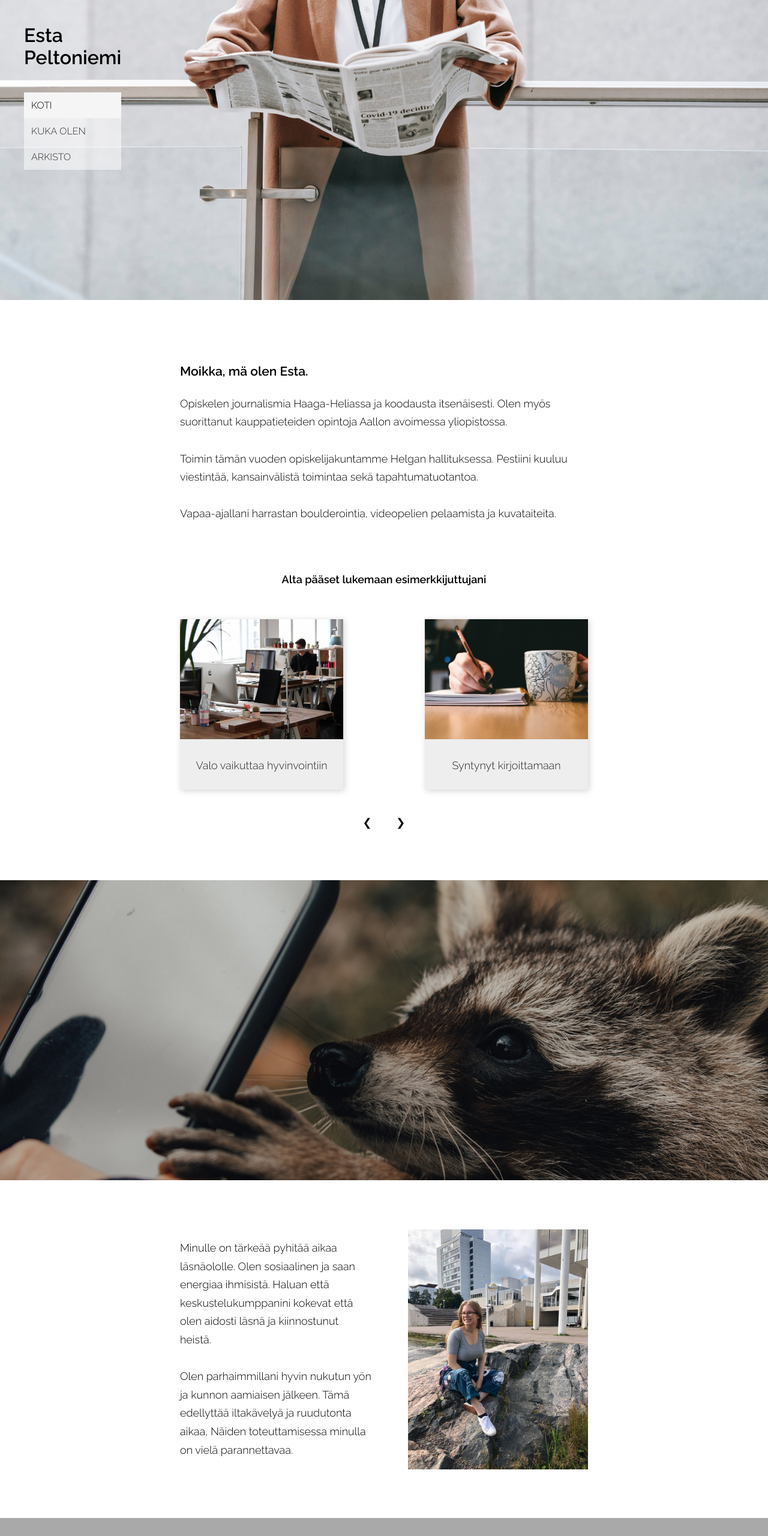
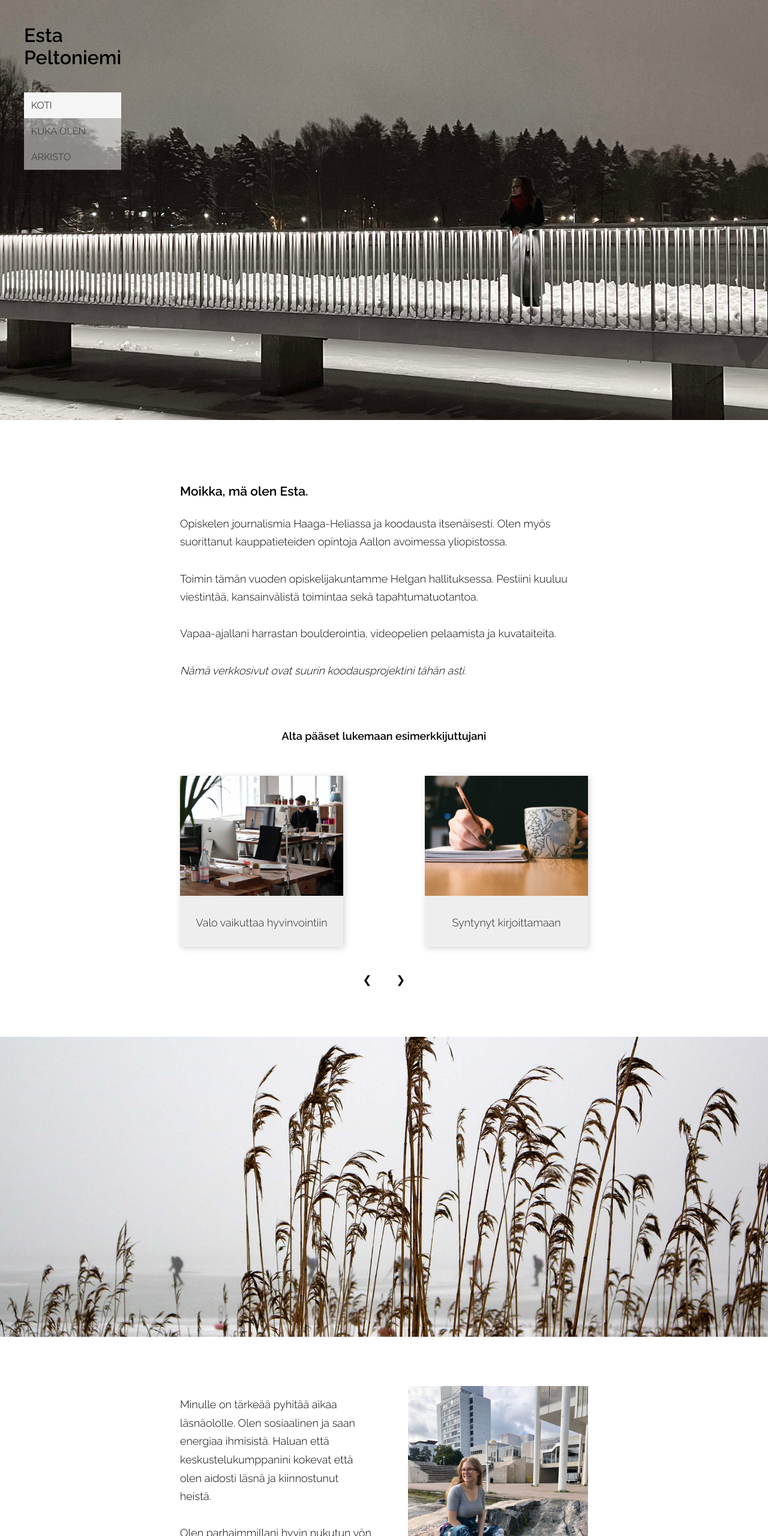
Before and after one commit to estapelt/portfoliosivut, a website: page index.html in a window 1280 px wide. Shown: the top 2560 px of the page at 60% size. Drawn offline with Linux system fonts and the light colour scheme.

Commit message:
Updated pictures

```diff
--- a/app.yaml
+++ b/app.yaml
@@ -7,6 +7,10 @@ handlers:
     static_files: index.html
     upload: index.html
 
+  - url: /archive
+    static_files: archive.html
+    upload: archive.html
+
   - url: /(.*)
     static_files: \1
     upload: (.*)
--- a/index.html
+++ b/index.html
@@ -48,8 +48,12 @@
           kuvataiteita.
           <br />
           <br />
+          <i>Nämä verkkosivut ovat suurin koodausprojektini tähän asti.</i>
+          <br />
+          <br />
           <br />
         </p>
+        <p style="text-align: center"></p>
         <p style="text-align: center">
           <b>Alta pääset lukemaan esimerkkijuttujani</b>
         </p>
--- a/styles/styles.css
+++ b/styles/styles.css
@@ -1,13 +1,13 @@
 .bg1 {
-  background-image: url("../images/bg1.jpeg");
+  background-image: url("../images/bg3.jpg");
   background-attachment: fixed;
   background-size: cover;
-  background-position: center;
+  background-position: right;
   width: 100%;
-  height: 500px;
+  height: 700px;
 }
 .bg2 {
-  background-image: url("../images/bg2.jpeg");
+  background-image: url("../images/bg4.jpg");
   background-attachment: fixed;
   background-size: cover;
   background-position: center;
```
Also changed, not shown: images/bg3.jpg (added), images/bg4.jpg (added).
